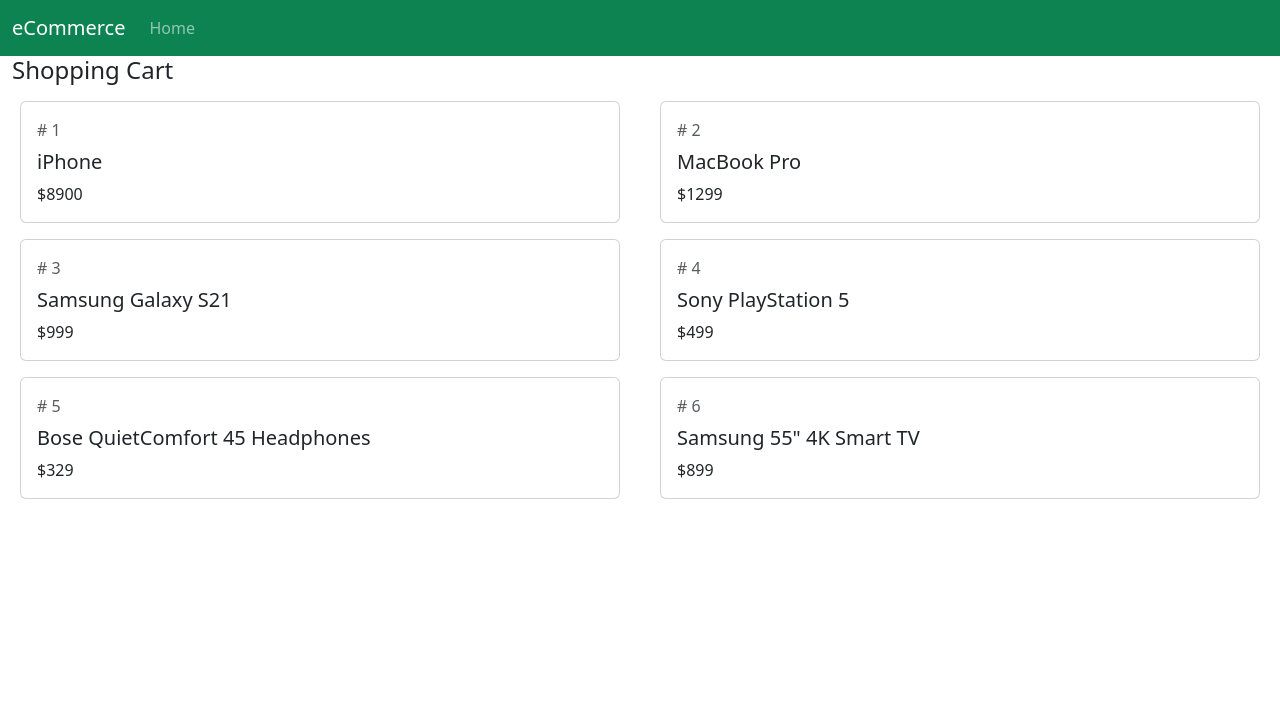
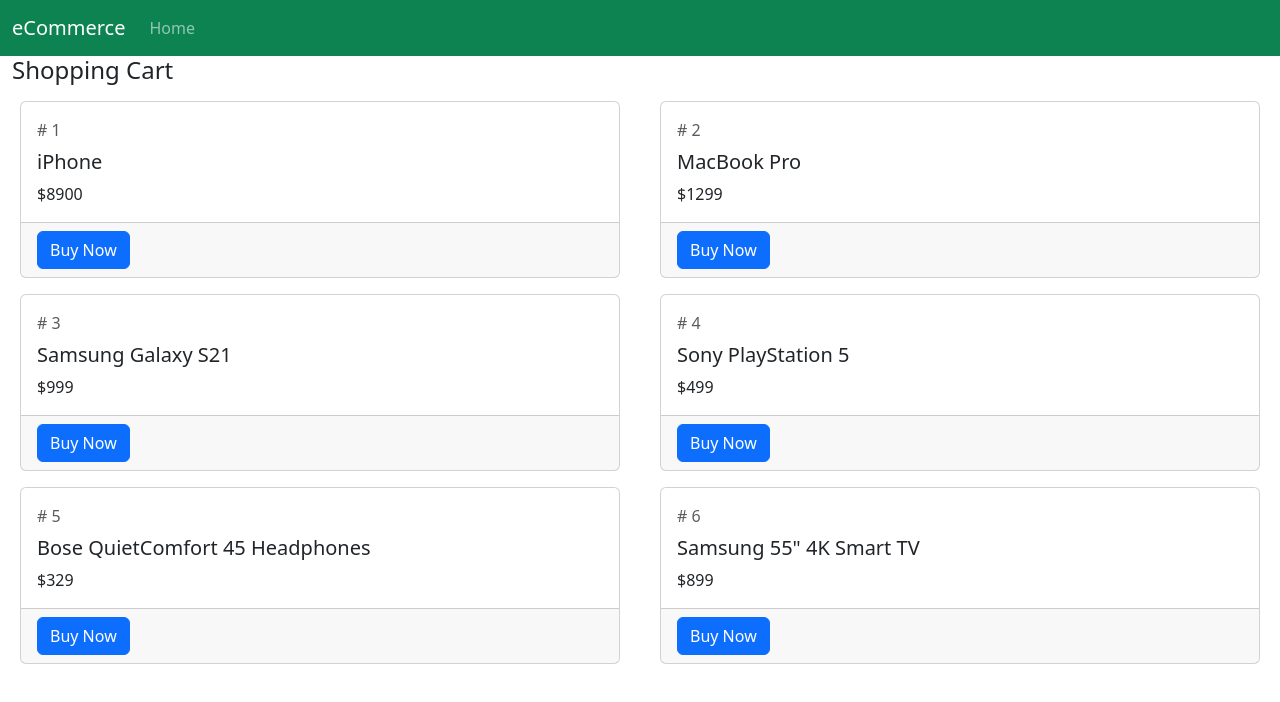
Before and after one commit to marinaivanovadev/my-first-app, a React (Create React App) app: page / in a window 1280 px wide. Shown: the top 702 px of the page. Built offline with nearby package versions, Linux system fonts and the light colour scheme.

Commit message:
Props children

```diff
--- a/src/Product.jsx
+++ b/src/Product.jsx
@@ -13,10 +13,14 @@
         return (
             <div className="col-lg-6">
                 <div className="card m-2">
+
                     <div className="card-body">
                         <div className="text-muted"># {this.state.product.id}</div>
                         <h5 className="pt-2 boarder-top">{this.state.product.productName}</h5>
                         <div>${this.state.product.price}</div>
+                    </div>
+                    <div className="card-footer text-right">
+                        {this.props.children}
                     </div>
                 </div>
             </div>
--- a/src/ShoppingCart.jsx
+++ b/src/ShoppingCart.jsx
@@ -20,9 +20,9 @@
             <div className="row">
                 {this.state.products.map((prod) => {
                     return (
-                    <Product
-                        key={prod.id} product={prod}
-                    />
+                        <Product key={prod.id} product={prod}>
+                           <button className="btn btn-primary">Buy Now</button>
+                        </Product>
                 );
                 })}
             </div>
```
